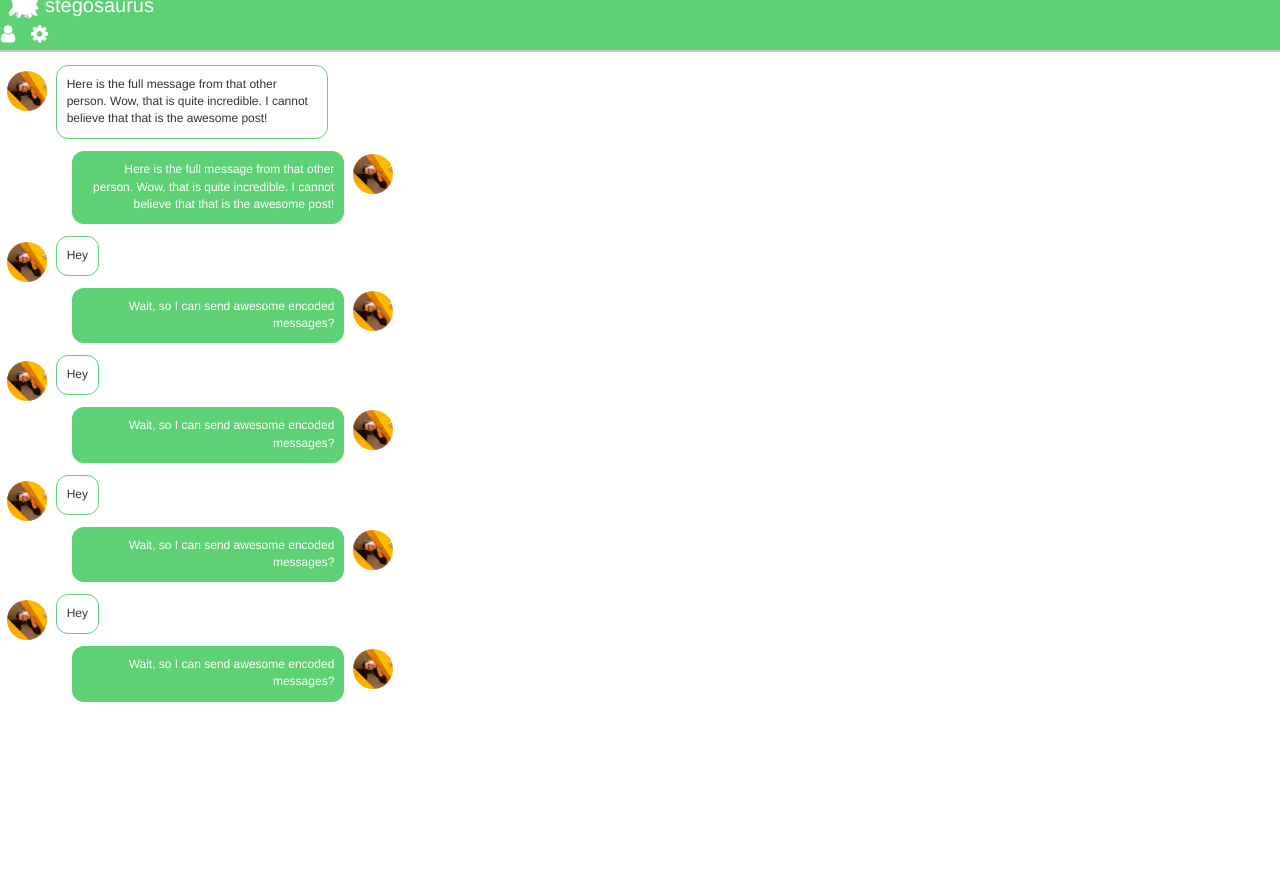
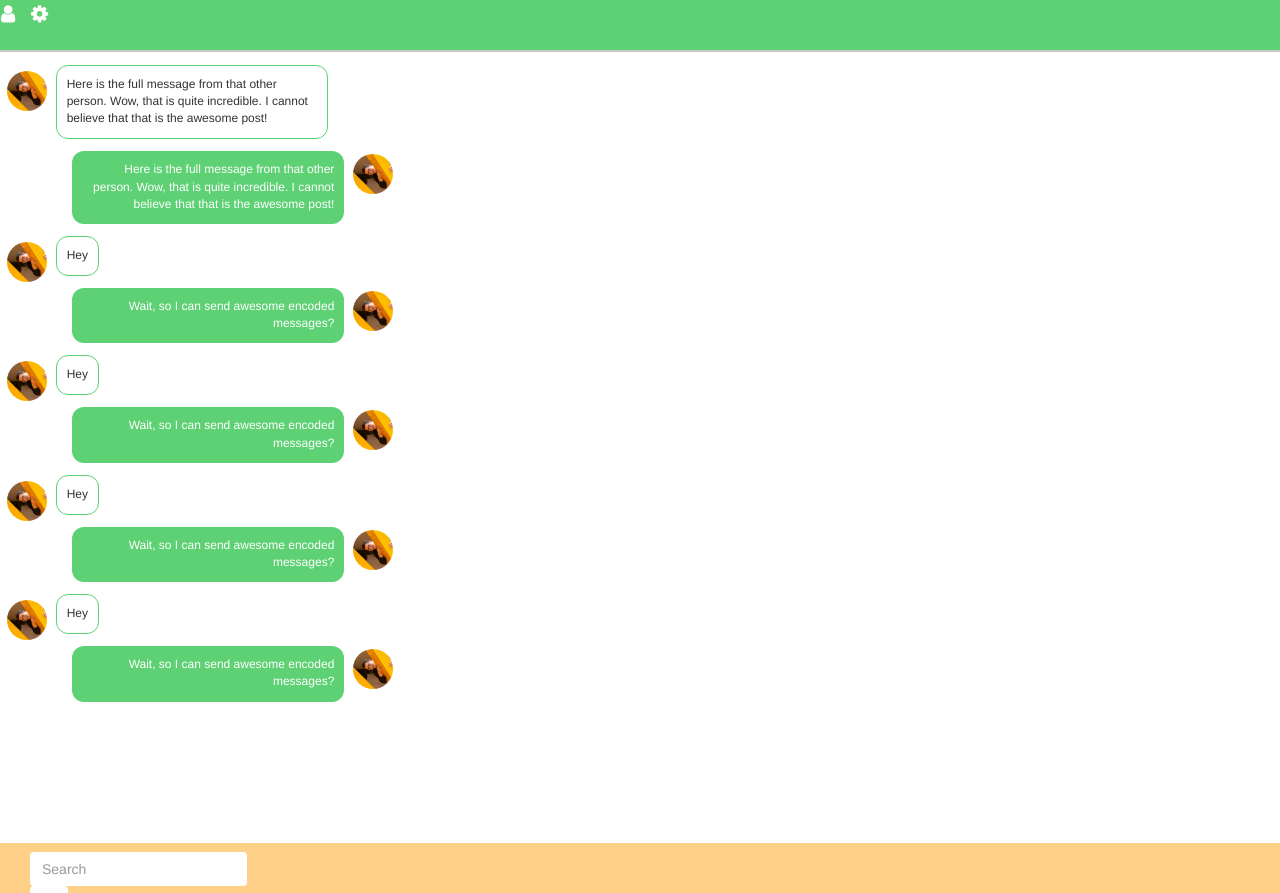
Before and after one commit to kylemsguy/stegosaurus, a PHP site: page /messages.html in a window 1280 px wide. Run offline with PHP 8.4, Linux system fonts and the light colour scheme; some libraries are stand-ins or nearby versions.

Commit message:
Adding bottom bar

```diff
--- a/HackHarvard/messages.html
+++ b/HackHarvard/messages.html
@@ -28,7 +28,7 @@
     <nav id="topBar" class="navbar navbar-fixed-top">
       <div class="container-fluid">
         <div class="navbar-header" style="display: inline;">
-        <div class="row">
+        <div id="topBarText" class="row">
           <div class="col-xs-1">
             <img id="logo" src="whiteicon-04.png" alt="" />
           </div>
@@ -46,6 +46,19 @@
       </div>
     </nav>
     <h2>heha</h2>
+
+    <nav id="bottomBar" class="navbar navbar-fixed-bottom">
+      <div class="container-fluid">
+        <div class="navbar-footer" style="display: inline;">
+          <form class="navbar-form navbar-left" role="search">
+            <div class="form-group" style="display: inline;">
+              <input style="display: inline;" id="inputForm" type="text" class="form-control" placeholder="Search">
+            </div>
+            <button id="send_button" type="submit" class="btn btn-default"><i class="fa fa-paper-plane"></i></button>
+          </form>
+        </div>
+      </div>
+    </nav>
         <!-- ++++++Your Messages+++++++++++++++++++++++++++++++++++ -->
     <div class="row">
       <div class="col-xs-2">
--- a/HackHarvard/popup.css
+++ b/HackHarvard/popup.css
@@ -19,6 +19,28 @@
   -moz-box-shadow: -7px -97px 0px 99px rgba(0,0,0,0.22);
   box-shadow: -7px -97px 0px 99px rgba(0,0,0,0.22);
 }
+
+#topBarText {
+  margin-top: -20px;
+}
+
+#bottomBar {
+  background-color: #FFD188;
+  height: 30px;
+}
+
+#inputForm {
+  width: 88%;
+  color: white;
+  border: 0px;
+  box-shadow: none;
+}
+
+#send_button {
+  color: #5ED174;
+  border: 0px;
+}
+
 
 #menu-icons {
   font-size: 20px;
```
